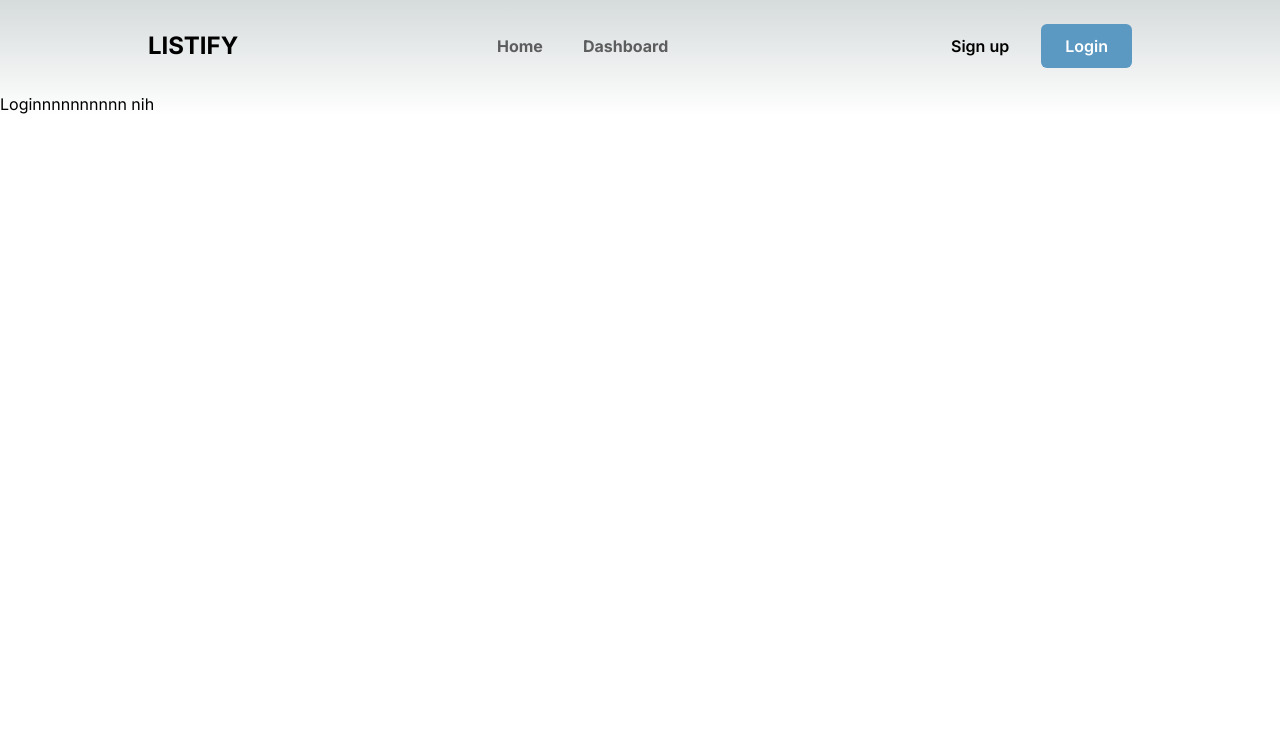
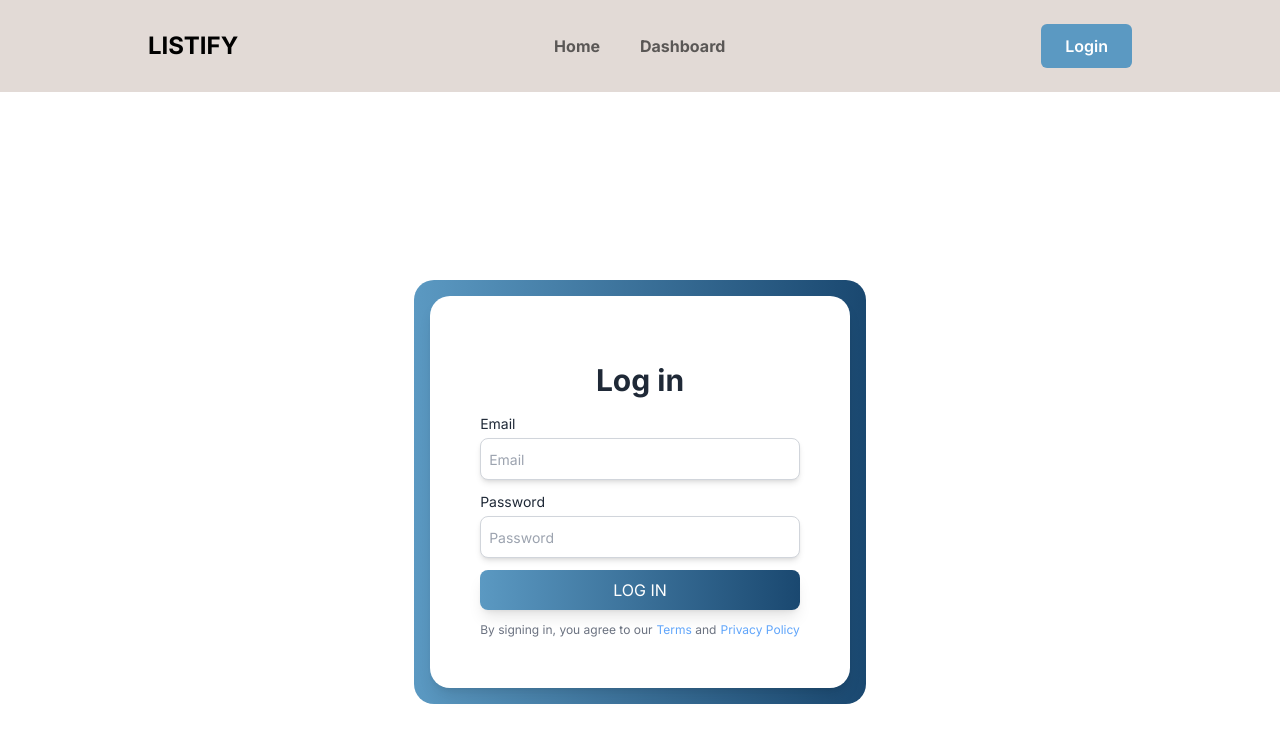
Before and after one commit to tanyaardhia/frontend_ADW, a Next.js app in the folder client/: page /login in a window 1280 px wide. Shown: the top 742 px of the page. Built offline with nearby package versions, Linux system fonts and the light colour scheme.

Commit message:
fic: navbar

```diff
--- a/client/src/app/globals.css
+++ b/client/src/app/globals.css
@@ -2,7 +2,7 @@
 @tailwind components;
 @tailwind utilities;
 
-:root {
+/* :root {
   --foreground-rgb: 0, 0, 0;
   --background-start-rgb: 214, 219, 220;
   --background-end-rgb: 255, 255, 255;
@@ -30,4 +30,4 @@ body {
   .text-balance {
     text-wrap: balance;
   }
-}
+} */
--- a/client/src/app/login/page.js
+++ b/client/src/app/login/page.js
@@ -1,7 +1,77 @@
+import Link from "next/link";
+
 export default function Login() {
   return (
-    <div>
-      <p>Loginnnnnnnnnn nih</p>
+    <div className="h-screen w-screen flex justify-center items-center">
+      <div className="bg-gradient-to-r from-[#5B99C2] to-[#1A4870] rounded-[20px] p-4">
+        <div className="border-[10px] border-transparent rounded-[20px] dark:bg-gray-900 bg-white shadow-lg p-4 sm:p-6 md:p-8 lg:p-10">
+          <h1 className="pt-4 pb-4 font-bold dark:text-gray-400 text-3xl text-center cursor-default">
+            Log in
+          </h1>
+          <form action="#" method="post" className="space-y-3">
+            <div>
+              <label
+                htmlFor="email"
+                className="mb-1 dark:text-gray-400 text-sm block"
+              >
+                Email
+              </label>
+              <input
+                id="email"
+                className="border p-2 dark:bg-indigo-700 dark:text-gray-300 dark:border-gray-700 shadow-md placeholder:text-sm focus:scale-105 ease-in-out duration-300 border-gray-300 rounded-lg w-full"
+                type="email"
+                placeholder="Email"
+                required
+              />
+            </div>
+            <div>
+              <label
+                htmlFor="password"
+                className="mb-1 dark:text-gray-400 text-sm block"
+              >
+                Password
+              </label>
+              <input
+                id="password"
+                className="border p-2 shadow-md dark:bg-indigo-700 dark:text-gray-300 dark:border-gray-700 placeholder:text-sm focus:scale-105 ease-in-out duration-300 border-gray-300 rounded-lg w-full"
+                type="password"
+                placeholder="Password"
+                required
+              />
+            </div>
+            <div>
+              <button
+                className="bg-gradient-to-r dark:text-gray-300 from-[#5B99C2] to-[#1A4870] shadow-lg p-2 text-white rounded-lg w-full hover:scale-105 hover:from-[#1A4870] hover:to-[#5B99C2] transition duration-300 ease-in-out"
+                type="submit"
+              >
+                LOG IN
+              </button>
+            </div>
+          </form>
+          <div className="text-gray-500 flex text-center flex-col mt-3 items-center text-xs">
+            <p className="cursor-default">
+              By signing in, you agree to our
+              <a
+                className="group text-blue-400 transition-all duration-100 ease-in-out ml-1"
+                href="#"
+              >
+                <span className="cursor-pointer bg-left-bottom bg-gradient-to-r from-blue-400 to-blue-400 bg-[length:0%_2px] bg-no-repeat group-hover:bg-[length:100%_2px] transition-all duration-500 ease-out">
+                  Terms
+                </span>
+              </a>{" "}
+              and
+              <a
+                className="group text-blue-400 transition-all duration-100 ease-in-out ml-1"
+                href="#"
+              >
+                <span className="cursor-pointer bg-left-bottom bg-gradient-to-r from-blue-400 to-blue-400 bg-[length:0%_2px] bg-no-repeat group-hover:bg-[length:100%_2px] transition-all duration-500 ease-out">
+                  Privacy Policy
+                </span>
+              </a>
+            </p>
+          </div>
+        </div>
+      </div>
     </div>
   );
 }
--- a/client/src/components/navbar.js
+++ b/client/src/components/navbar.js
@@ -11,7 +11,8 @@ export default function Navbar() {
 
   return (
     <>
-      <div className="top-0 py-1 lg:py-2 w-full bg-transparent lg:relative z-50 dark:bg-gray-900 bg-[#E2DAD6]">
+      <div>
+        <div className="top-0 py-1 lg:py-2 w-full lg:relative z-50 dark:bg-gray-900 bg-[#E2DAD6]">
           <nav className="z-10 sticky top-0 left-0 right-0 max-w-4xl xl:max-w-5xl mx-auto px-5 py-2.5 lg:border-none lg:py-4">
             <div className="flex items-center justify-between">
               <button>
@@ -34,9 +35,6 @@ export default function Navbar() {
               </div>
 
               <div className="hidden lg:flex lg:items-center gap-x-2">
-              <button className="flex items-center text-black dark:text-white justify-center px-6 py-2.5 font-semibold hover:text-[#1A4870]">
-                <Link href="/register">Sign up</Link>
-              </button>
                 <button className="flex items-center justify-center rounded-md bg-[#5B99C2] text-white px-6 py-2.5 font-semibold hover:shadow-lg hover:drop-shadow transition duration-200">
                   <Link href="/login">Login</Link>
                 </button>
@@ -77,11 +75,6 @@ export default function Navbar() {
                   <li className="hover:underline hover:underline-offset-4 hover:w-fit transition-all duration-100 ease-linear">
                     <Link href="/dashboard">Dashboard</Link>
                   </li>
-                <li className="pt-4">
-                  <button className="block w-full text-left rounded-md bg-[#F5EDED] text-black px-6 py-2.5 font-semibold hover:shadow-lg hover:drop-shadow transition duration-200">
-                    <Link href="/register">Sign up</Link>
-                  </button>
-                </li>
                   <li>
                     <button className="block w-full text-left rounded-md bg-[#5B99C2] text-white px-6 py-2.5 font-semibold hover:shadow-lg hover:drop-shadow transition duration-200">
                       <Link href="/login">Login</Link>
@@ -92,6 +85,7 @@ export default function Navbar() {
             )}
           </nav>
         </div>
+      </div>
     </>
   );
 }
```
Lines whose indentation alone changed are shown as unchanged.
